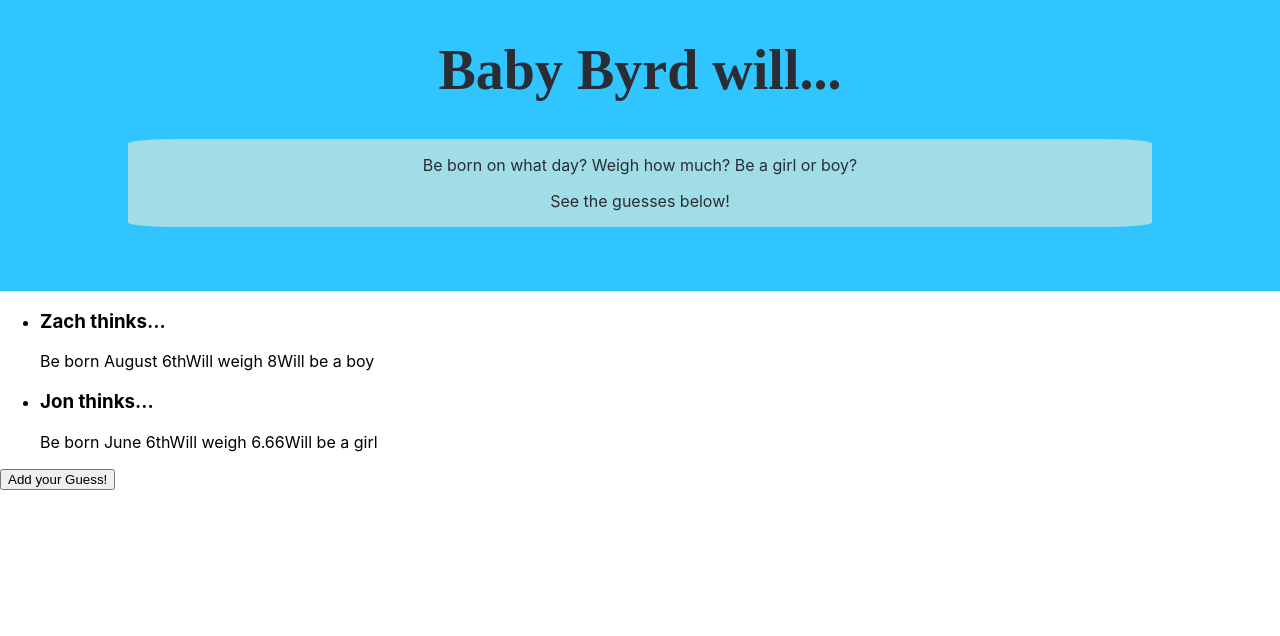
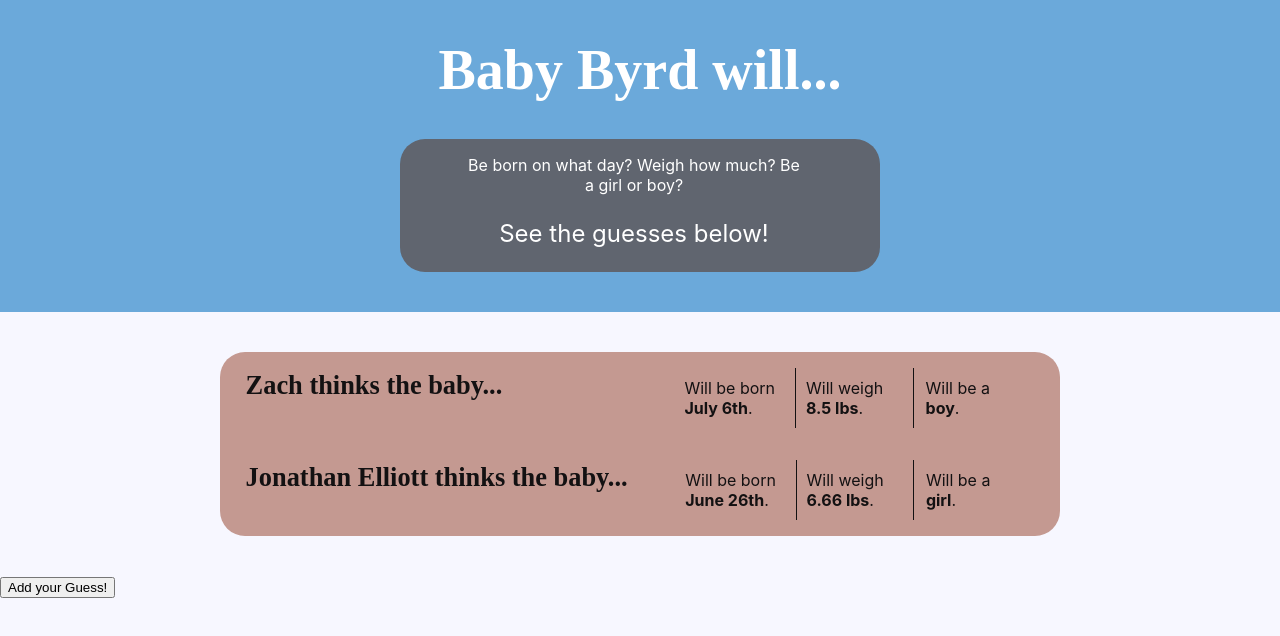
Before and after one commit to ZachBarbre/baby-byrd-game-client, a React (Create React App) app: page / in a window 1280 px wide. Shown: the top 636 px of the page. Built offline with nearby package versions, Linux system fonts and the light colour scheme.

Commit message:
style guesses, revise header style

```diff
--- a/src/App.js
+++ b/src/App.js
@@ -10,15 +10,15 @@ const App = () => {
     {
       _id: "5eb9d1b50724d12367e7798e",
       name: "Zach",
-      babyWeight: 8,
-      birthDate: "August 6th",
+      babyWeight: 8.5,
+      birthDate: "July 6th",
       sex: "boy",
     },
     {
       _id: "5ebab1fe7bf5df0d6e4bdd04",
-      name: "Jon",
+      name: "Jonathan Elliott",
       babyWeight: 6.66,
-      birthDate: "June 6th",
+      birthDate: "June 26th",
       sex: "girl",
     }
   ];
--- a/src/components/GuessList.jsx
+++ b/src/components/GuessList.jsx
@@ -2,25 +2,92 @@ import React, { useContext } from 'react';
 import styled from 'styled-components';
 import StateContext from '../context'
 
+const Main = styled.main`
+/* background-color: var(--primary-light); */
+display: flex;
+flex-direction: column;
+justify-content: center;
+align-items: center;
+padding: 3vh 0;
+color: var(--dark);
+
+ul {
+  width: 80%;
+  max-width: 840px;
+  list-style: none;
+  background-color: var(--secondary);
+  padding: 0 2%;
+  border-radius: 25px 25px 25px 25px;
+}
+
+li {
+  display: flex;
+  justify-content: space-between;
+  flex-wrap: wrap;
+}
+
+h3 {
+  font-family: 'Yellowtail', cursive;
+  font-size: 1.65rem;
+  min-width: 220px;
+  margin: 18px 0;
+}
+
+div {
+  display: flex;
+  justify-content: space-between;
+  align-items: center;
+}
+
+p {
+  width: 33%;
+  max-width: 120px;
+  padding: 10px;
+}
+
+.middle {
+  border-right: 1px solid var(--dark);
+  border-left: 1px solid var(--dark);
+}
+
+@media screen and (max-width: 900px) {
+  ul {
+    width: 95%;
+  }
+  li {
+    justify-content: space-evenly;
+  }
+  h3 {
+    margin: 18px 0 0 0;
+  }
+}
+
+@media screen and (max-width: 420px) {
+  ul {
+    width: 95%;
+  }
+}
+`;
 
 const GuessList = () => {
   const [value, dispach] = useContext(StateContext);
   console.log(value);
   return(
-    <main>
+    <Main>
       <ul>
         {value.map((guess) => (
           <li key={guess._id}>
-            <h3>{guess.name} thinks...</h3>
+            <h3>{guess.name} thinks the baby...</h3>
             <div>
-              Be born {guess.birthDate}
-              Will weigh {guess.babyWeight}
-              Will be a {guess.sex}
+              <p>Will be born <strong>{guess.birthDate}</strong>.</p>
+              <p className="middle">Will weigh <strong>{guess.babyWeight} lbs</strong>.</p>
+              <p>Will be a <strong>{guess.sex}</strong>.</p>
             </div>
+
           </li>
         ))}
       </ul>
-    </main>
+    </Main>
   );
 }
 
--- a/src/components/Header.jsx
+++ b/src/components/Header.jsx
@@ -7,20 +7,26 @@ const StyledHeader = styled.header`
   justify-content: center;
   align-items: center;
   background-color: var(--primary);
-  color: var(--dark);
 
   h1 {
     font-family: 'Yellowtail', cursive;
     font-size: 3.5rem;
+    color: var(--white);
   }
+`;
 
-  .subheader {
+const Subheader = styled.div`
    width: 80%;
+   max-width: 480px;
    background-color: var(--primary-light);
-   margin-bottom: 5%;
+   margin-bottom: 5vh;
    padding: 0 5%;
-   border-radius: 5%;
+   border-radius: 25px 25px 25px 25px;
    text-align: center;
+   /* font-size: 1.2rem; */
+
+  p {
+    max-width: 340px;
   }
 `;
 
@@ -28,10 +34,10 @@ const Header = () => {
   return(
     <StyledHeader>
       <h1>Baby Byrd will...</h1>
-      <div className="subheader">
+      <Subheader>
         <p>Be born on what day? Weigh how much? Be a girl or boy?</p>
-        <p>See the guesses below!</p>
-      </div>
+        <p style={{fontSize:'1.5rem'}}>See the guesses below!</p>
+      </Subheader>
     </StyledHeader>
   );
 };
--- a/src/index.css
+++ b/src/index.css
@@ -7,11 +7,11 @@
   --green: #5c946e;
   --light-green: #80c2af;
 
-  --primary: var(--blue);
-  --primary-light: var(--light-blue);
-  --secondary: var(--green);
-  --secondary-light: var(--light-green);
-  --dark: var(--dark-grey);
+  --primary: #6BA9DA;
+  --primary-light: #60656F;
+  --secondary: #C49991;
+  /* --secondary-light: var(--light-green); */
+  --dark: #131112;
 }
 
 @import url('https://fonts.googleapis.com/css2?family=Montserrat&family=Yellowtail&display=swap');
@@ -32,6 +32,8 @@ body {
   -webkit-font-smoothing: antialiased;
   -moz-osx-font-smoothing: grayscale;
   font-size: 16px;
+  color: var(--white);
+  background-color: #F7F7FF;
 }
 
 code {
```
